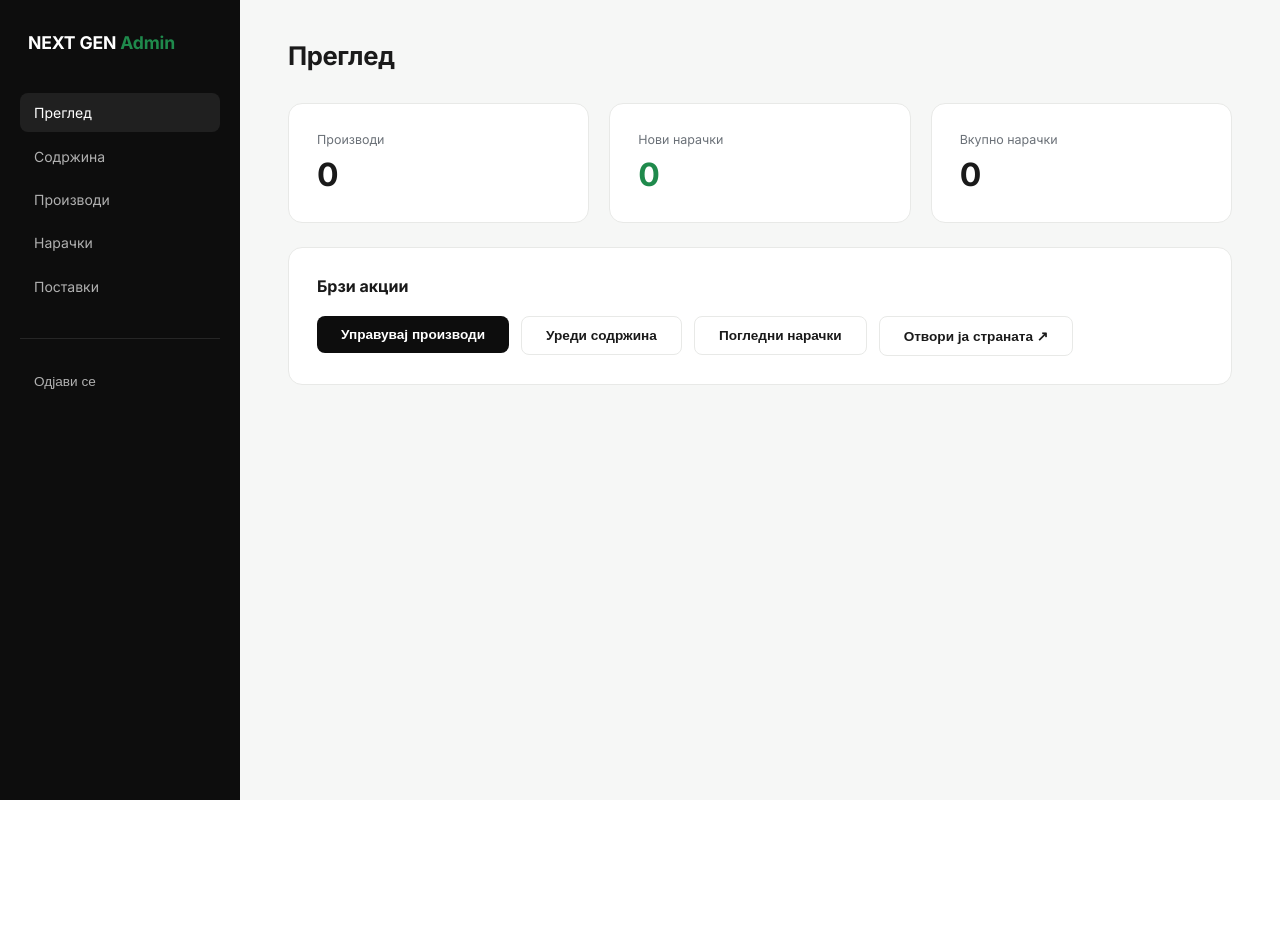
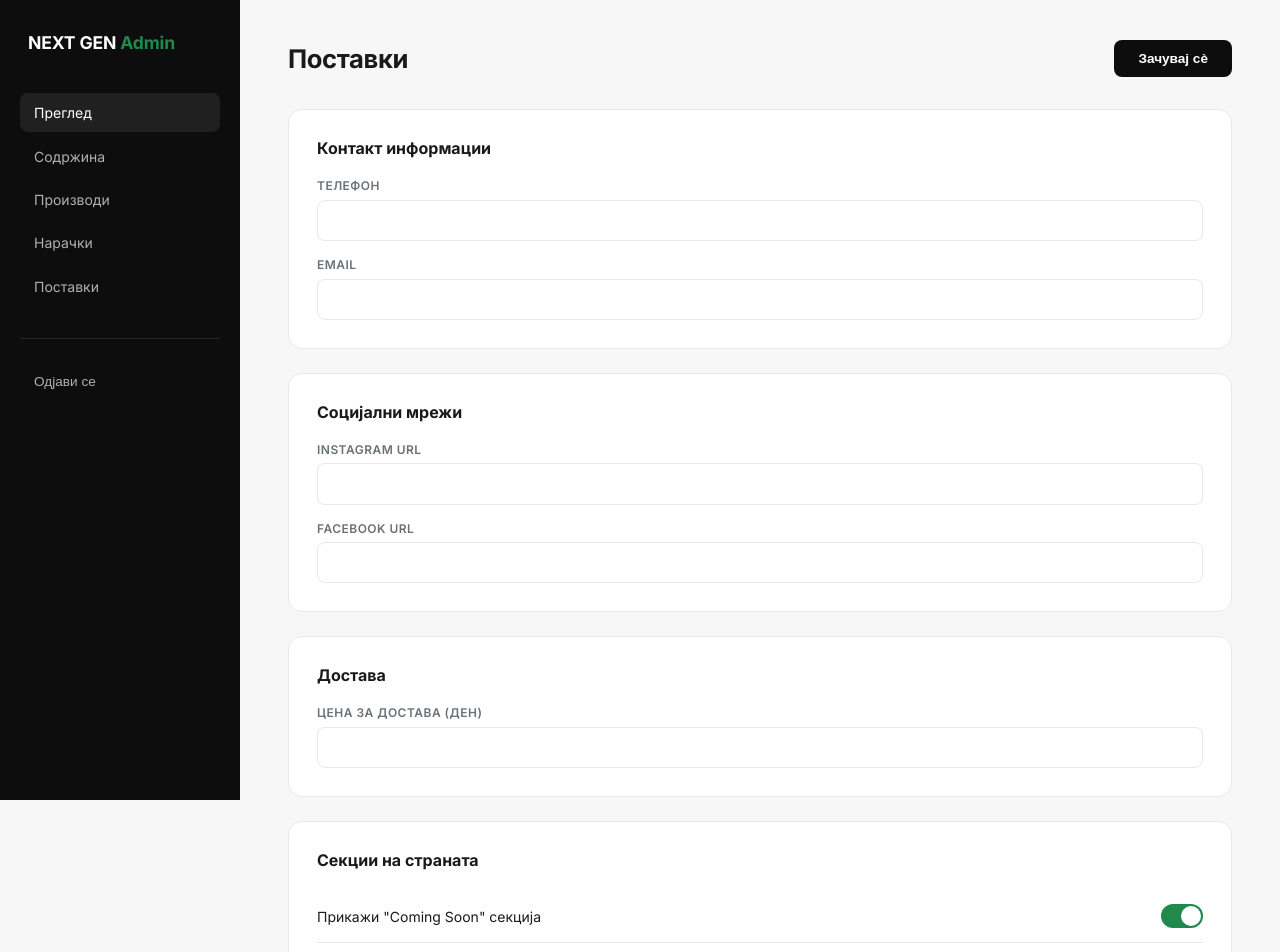
Before and after one commit to nextgennutrition62-cloud/nextgen-cms, a Next.js app: page /admin/dashboard in a window 1280 px wide. Shown: the top 952 px of the page. Before the commit the page ends 800 px from the top, so only its background shows below. Built offline with nearby package versions, Linux system fonts and the light colour scheme; no server answers; the database is empty.

Commit message:
Update page.js

```diff
--- a/app/admin/dashboard/page.js
+++ b/app/admin/dashboard/page.js
@@ -1,54 +1,91 @@
 'use client';
 import { useEffect, useState } from 'react';
-import Link from 'next/link';
 import { createClient } from '@/lib/supabase-client';
 
-export default function DashboardOverview() {
-  const [stats, setStats] = useState({ products: 0, newOrders: 0, totalOrders: 0 });
+export default function SettingsPage() {
+  const [settings, setSettings] = useState({});
   const [loading, setLoading] = useState(true);
+  const [saving, setSaving] = useState(false);
+  const [toast, setToast] = useState('');
 
   useEffect(() => {
     async function load() {
       const supabase = createClient();
-      const [{ count: products }, { count: newOrders }, { count: totalOrders }] = await Promise.all([
-        supabase.from('products').select('*', { count: 'exact', head: true }),
-        supabase.from('orders').select('*', { count: 'exact', head: true }).eq('status', 'new'),
-        supabase.from('orders').select('*', { count: 'exact', head: true }),
-      ]);
-      setStats({ products: products || 0, newOrders: newOrders || 0, totalOrders: totalOrders || 0 });
+      const { data } = await supabase.from('settings').select('*');
+      const map = {};
+      (data || []).forEach((row) => { map[row.key] = row.value; });
+      setSettings(map);
       setLoading(false);
     }
     load();
   }, []);
 
+  function update(key, value) {
+    setSettings((prev) => ({ ...prev, [key]: value }));
+  }
+
+  async function saveAll() {
+    setSaving(true);
+    const supabase = createClient();
+    for (const [key, value] of Object.entries(settings)) {
+      await supabase.from('settings').upsert({ key, value }, { onConflict: 'key' });
+    }
+    setSaving(false);
+    await fetch('/api/revalidate', { method: 'POST' });
+    setToast('Поставките се зачувани!');
+    setTimeout(() => setToast(''), 2500);
+  }
+
+  if (loading) return <div className="admin-empty">Се вчитува...</div>;
+
   return (
     <>
       <div className="admin-header">
-        <h1 className="admin-title">Преглед</h1>
+        <h1 className="admin-title">Поставки</h1>
+        <button className="admin-btn" onClick={saveAll} disabled={saving}>
+          {saving ? 'Се зачувува...' : 'Зачувај сè'}
+        </button>
       </div>
-      <div className="admin-grid-2" style={{ gridTemplateColumns: 'repeat(3, 1fr)' }}>
-        <div className="admin-card">
-          <div style={{ fontSize: '0.78rem', color: 'var(--gray)', marginBottom: '0.5rem' }}>Производи</div>
-          <div style={{ fontSize: '2rem', fontWeight: 700 }}>{loading ? '...' : stats.products}</div>
+
+      <div className="admin-card">
+        <div className="admin-card-title">Контакт информации</div>
+        <label className="admin-label">Телефон</label>
+        <input className="admin-input" value={settings.phone || ''} onChange={(e) => update('phone', e.target.value)} />
+        <label className="admin-label">Email</label>
+        <input className="admin-input" value={settings.email || ''} onChange={(e) => update('email', e.target.value)} />
+      </div>
+
+      <div className="admin-card">
+        <div className="admin-card-title">Социјални мрежи</div>
+        <label className="admin-label">Instagram URL</label>
+        <input className="admin-input" value={settings.instagram_url || ''} onChange={(e) => update('instagram_url', e.target.value)} />
+        <label className="admin-label">Facebook URL</label>
+        <input className="admin-input" value={settings.facebook_url || ''} onChange={(e) => update('facebook_url', e.target.value)} />
+      </div>
+
+      <div className="admin-card">
+        <div className="admin-card-title">Достава</div>
+        <label className="admin-label">Цена за достава (ден)</label>
+        <input className="admin-input" type="number" value={settings.shipping_cost || ''} onChange={(e) => update('shipping_cost', e.target.value)} />
+      </div>
+
+      <div className="admin-card">
+        <div className="admin-card-title">Секции на страната</div>
+        <div className="admin-toggle-row">
+          <span style={{ fontSize: '0.875rem' }}>Прикажи &quot;Coming Soon&quot; секција</span>
+          <button className={`admin-toggle ${settings.show_coming_soon !== 'false' ? 'on' : ''}`} onClick={() => update('show_coming_soon', settings.show_coming_soon !== 'false' ? 'false' : 'true')}>
+            <span className="admin-toggle-dot"></span>
+          </button>
         </div>
-        <div className="admin-card">
-          <div style={{ fontSize: '0.78rem', color: 'var(--gray)', marginBottom: '0.5rem' }}>Нови нарачки</div>
-          <div style={{ fontSize: '2rem', fontWeight: 700, color: 'var(--green)' }}>{loading ? '...' : stats.newOrders}</div>
-        </div>
-        <div className="admin-card">
-          <div style={{ fontSize: '0.78rem', color: 'var(--gray)', marginBottom: '0.5rem' }}>Вкупно нарачки</div>
-          <div style={{ fontSize: '2rem', fontWeight: 700 }}>{loading ? '...' : stats.totalOrders}</div>
+        <div className="admin-toggle-row">
+          <span style={{ fontSize: '0.875rem' }}>Прикажи &quot;Target Audience&quot; секција</span>
+          <button className={`admin-toggle ${settings.show_audience !== 'false' ? 'on' : ''}`} onClick={() => update('show_audience', settings.show_audience !== 'false' ? 'false' : 'true')}>
+            <span className="admin-toggle-dot"></span>
+          </button>
         </div>
       </div>
-      <div className="admin-card">
-        <div className="admin-card-title">Брзи акции</div>
-        <div style={{ display: 'flex', gap: '0.75rem', flexWrap: 'wrap' }}>
-          <Link href="/admin/dashboard/products"><button className="admin-btn">Управувај производи</button></Link>
-          <Link href="/admin/dashboard/content"><button className="admin-btn-ghost admin-btn">Уреди содржина</button></Link>
-          <Link href="/admin/dashboard/orders"><button className="admin-btn-ghost admin-btn">Погледни нарачки</button></Link>
-          <a href="/" target="_blank"><button className="admin-btn-ghost admin-btn">Отвори ја страната ↗</button></a>
-        </div>
-      </div>
+
+      {toast && <div className="admin-toast">{toast}</div>}
     </>
   );
 }
```
